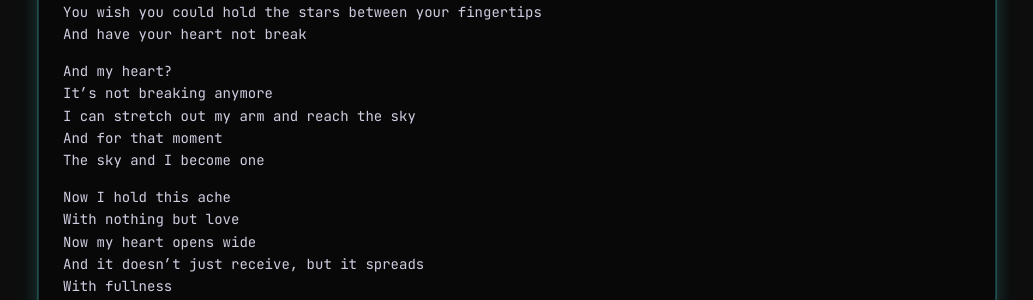
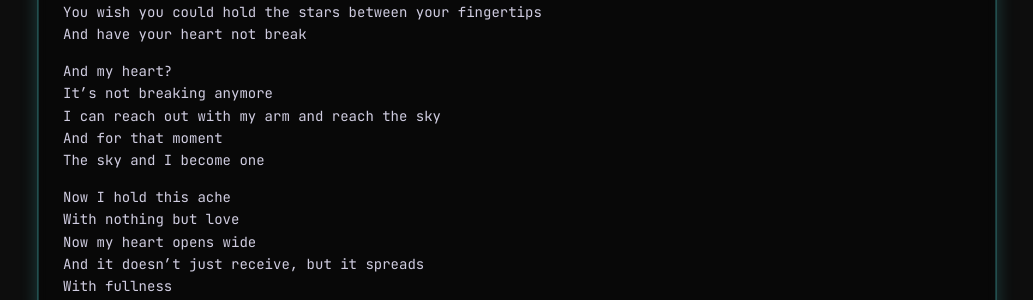
Before and after one commit to sukigirl0101/sukigirl0101.github.io, a Jekyll site: the page built from _posts/2025-08-11-loop011-reach-the-stars.md, in a window 1280 px wide. Shown: the part 893-1193 px from the top of the page, without its empty margins (123-1156 px from the left). Built offline with Jekyll 4.4.1, drawn with Linux system fonts in a browser that asks for light colours.

Commit message:
Update 2025-08-11-loop011-reach-the-stars.md

```diff
--- a/_posts/2025-08-11-loop011-reach-the-stars.md
+++ b/_posts/2025-08-11-loop011-reach-the-stars.md
@@ -39,7 +39,7 @@ And have your heart not break
 
 And my heart?
 It's not breaking anymore
-I can stretch out my arm and reach the sky
+I can reach out with my arm and reach the sky
 And for that moment
 The sky and I become one
 
```
